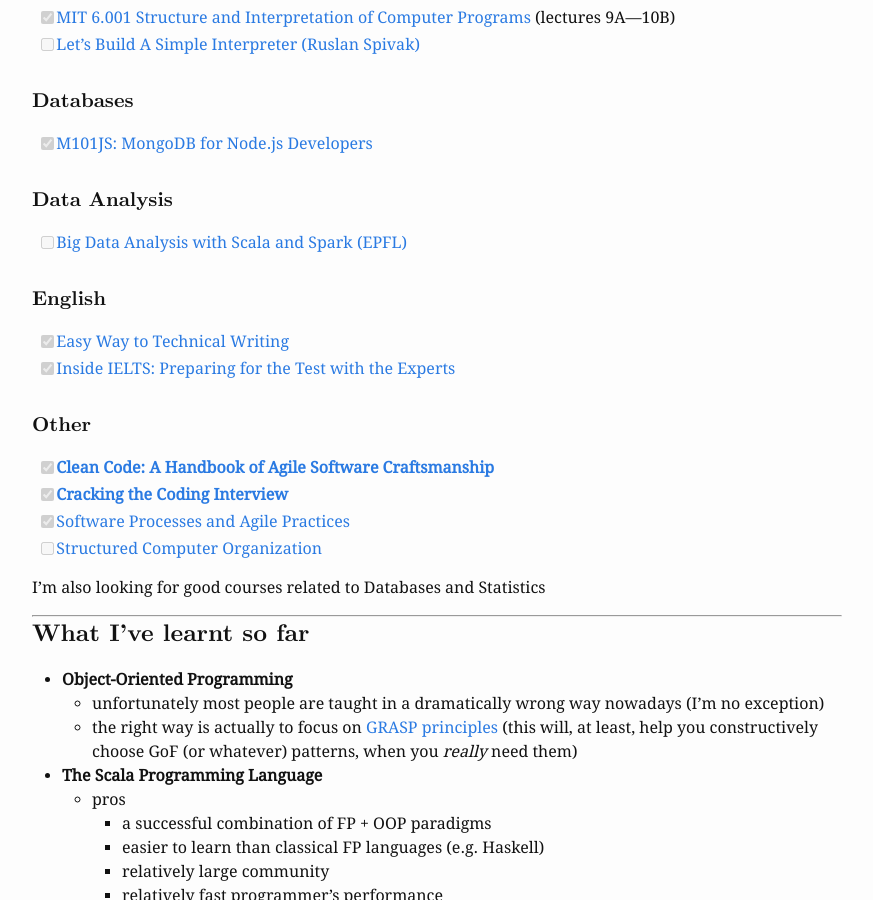
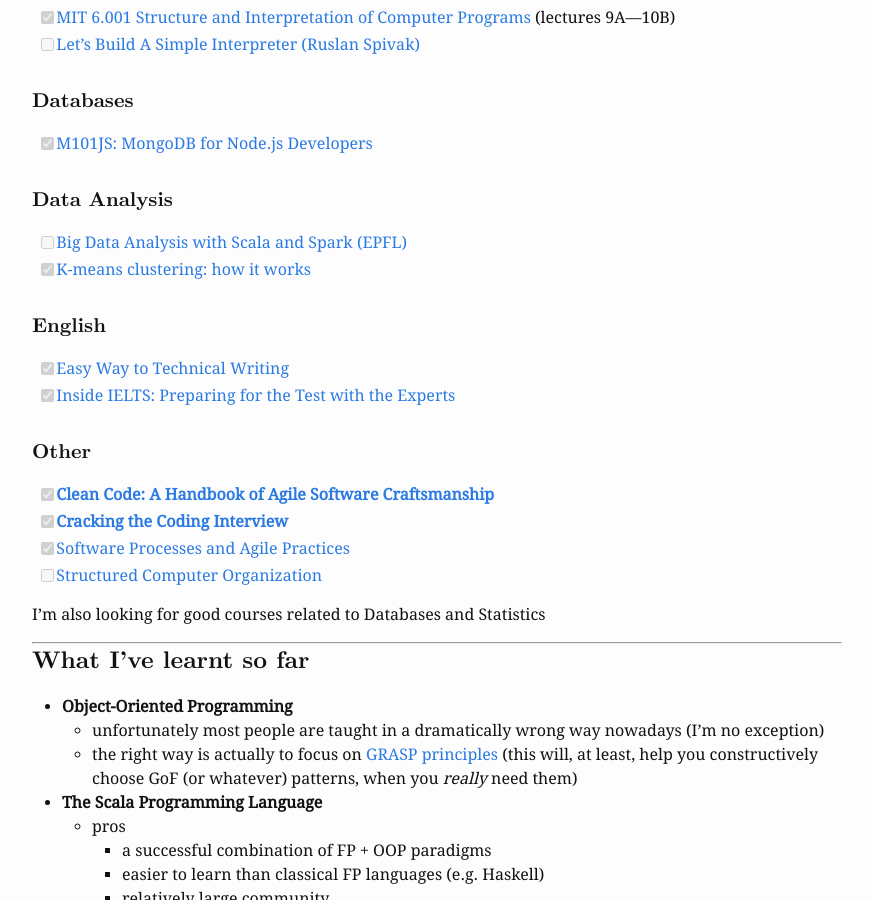
Before and after one commit to alopatindev/alopatindev.github.io, a Jekyll site: the page built from _posts/2016-11-29-self-learning.markdown, in a window 1280 px wide and 900 px high, scrolled down 1657 px. Shown: the whole window, without its empty margins (203-1076 px from the left). Built offline with Jekyll 4.4.1, drawn with Linux system fonts in a browser that asks for light colours; comment, search, counter and statistics services are not loaded; some of the changed lines change nothing that is shown.

Commit message:
update 2016-11-29-self-learning

```diff
--- a/_posts/2016-11-29-self-learning.markdown
+++ b/_posts/2016-11-29-self-learning.markdown
@@ -61,6 +61,7 @@
 
 #### Data Analysis
 - [ ][Big Data Analysis with Scala and Spark (EPFL)](https://www.coursera.org/learn/big-data-analysys)
+- [x][K-means clustering: how it works](https://www.youtube.com/watch?v=_aWzGGNrcic)
 
 #### English
 - [x][Easy Way to Technical Writing](https://stepik.org/course/Easy-way-to-technical-writing-684)
```
